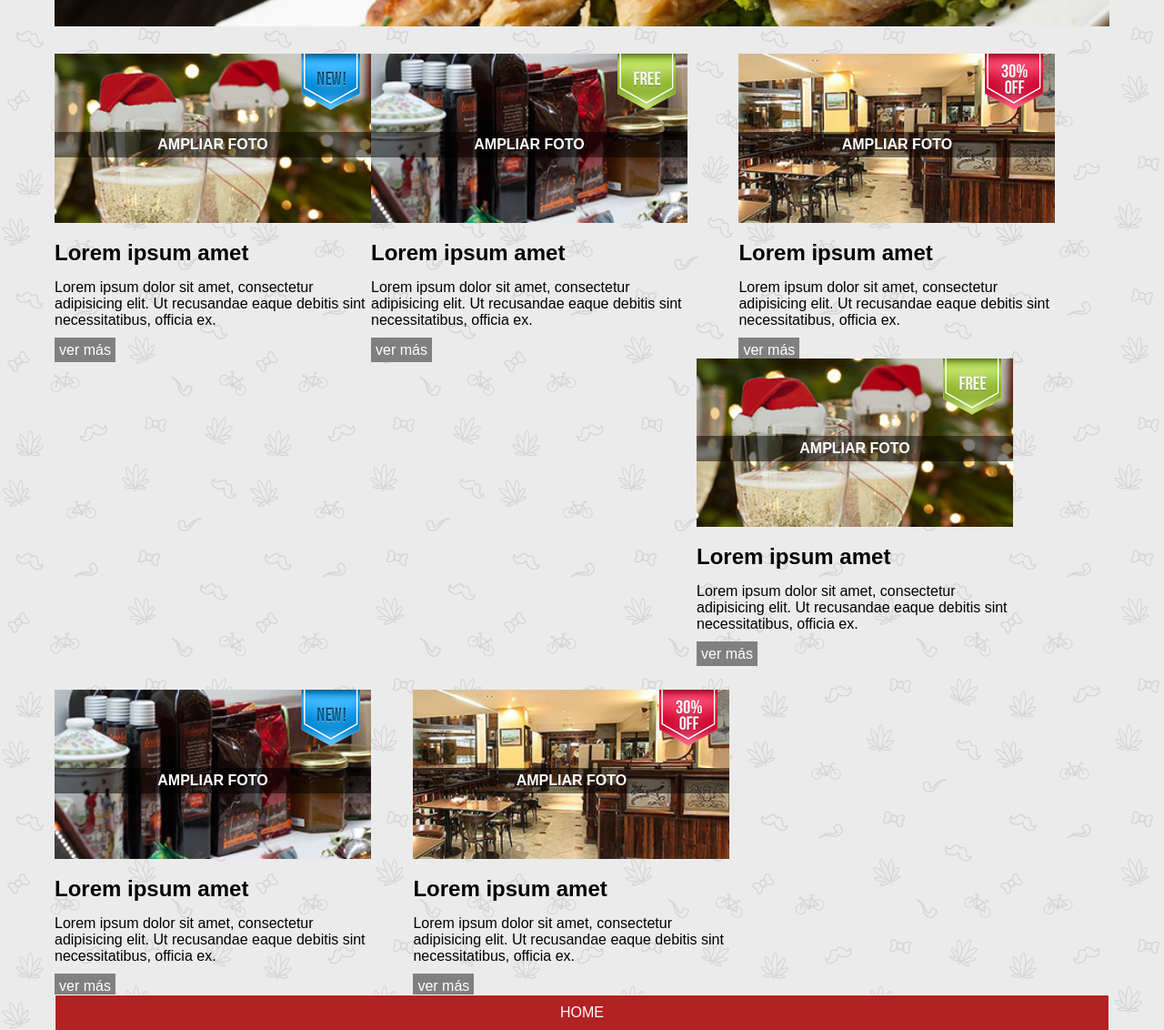
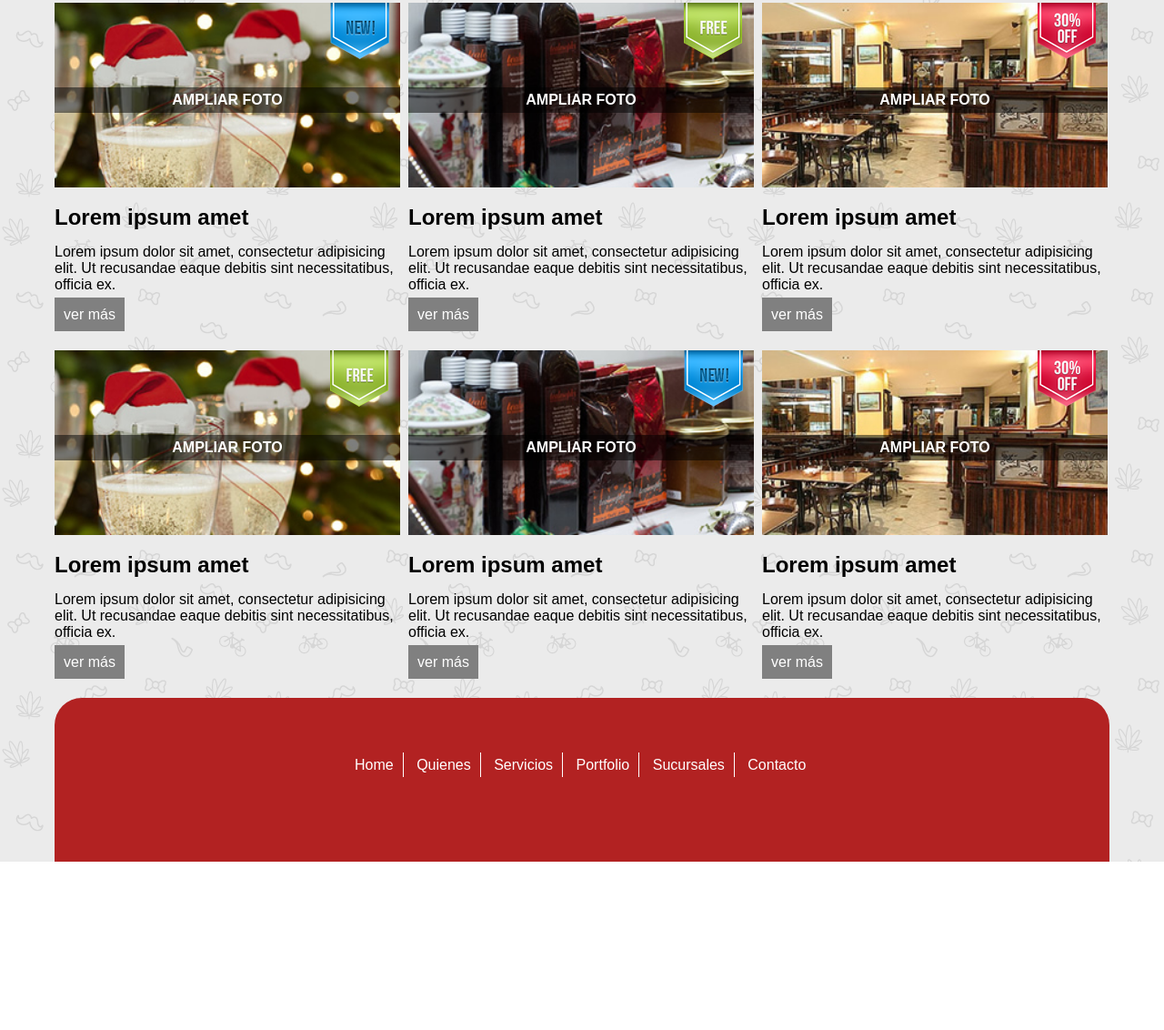
Before and after one commit to lucas-damian/kitchening, a plain HTML site: page index.html in a window 1280 px wide. Shown: the part 641-1773 px from the top of the page at 91% size. After the commit the page ends 1588 px from the top, so only its background shows below. Drawn offline with Linux system fonts and the light colour scheme.

Commit message:
nuevo footer

```diff
--- a/css/style.css
+++ b/css/style.css
@@ -107,9 +107,10 @@ section.banner img{
     background-color: gray/* var(--colorBorones) */;
     padding: 5px;
     text-transform: lowercase;
+
 }
 
-/* FOOTER */
+ /*  FOOTER  */
 
 .container footer li{
     background-color: firebrick;
@@ -120,7 +121,7 @@ section.banner img{
 
 /* MEDIA QUERIES */
 
-/* VERSION TABLET */
+/* VERSIÓN TABLET */
 
 @media(min-width:426px){
 
@@ -128,25 +129,28 @@ section.banner img{
         margin-bottom: 20px;
     }
 
-    .container nav header .toogle-nav{
+    .container header .toggle-nav{
         display: none;
     }
 
     header nav.main-nav li{
         display: inline-block;
-        width: 117px;
+        width: 118px;
+    }
 
+    header nav.main-nav li:not(:last-child){
+        margin-right: 3px;
     }
-    header nav.main-nav li:not(:last-child){
-        margin-right: 4px;
-    }
+
     /* BANNER */
 
-     section.banner img{
-        display: block;
+    section.banner img{
+        display:block;
         width: 100%;
         margin-bottom: 30px;
     }
+
+
     .container section.vip-products{
         overflow: hidden;
     }
@@ -157,33 +161,76 @@ section.banner img{
     .container section.vip-products article:nth-child(odd){
         margin-right: 4%;
     }
+
 }
 
-/* VERSION ESCRITORIO */
+/* VERSIÓN ESCRITORIO */
 
 @media(min-width:769px){
     .container{
         max-width: 1180px;
+        padding-bottom: 0;
     }
-    .container header ul{
+    header nav.main-nav ul{
         overflow: hidden;
         width: 100%;
     }
-     header nav.main-nav li{
+    header nav.main-nav li{
         width: 180px;
         float: left;
+        margin-right: 0;
     }
     header nav.main-nav li:not(:last-child){
         margin-right: 16px;
     }
+
+    .container section.vip-products article:nth-child(odd){
+        margin-right: 0%;
+    }
+    .container section.vip-products article:nth-child(even){
+        margin-right: 0px;
+    }
+
+    .container section.vip-products article:nth-child(3n){
+        margin-right: 0;
+    }
+    .container section.vip-products article:nth-child(2){
+        margin:0 9px;
+    }
+
+    .container section.vip-products article:nth-child(5){
+        margin:0 9px;
+    }
+
     .container section.vip-products article{
-        width: 30%;
+        width: 380px;
+        float: left;
+        margin-bottom: 30px;
         margin-right: 10px;
     }
-    .container section.vip-products article:nth-child(odd){
-        margin: 0;
+    .container section.vip-products article.product a.more{
+        padding: 10px;
     }
-    .container section.vip-products article:nth-child(3n){
-        margin: 0 4%;
+
+    .container footer{
+        background-color: firebrick;
+        height: 180px;
+        padding:65px 0 65px 320px;
+        border-top-left-radius: 30px;
+        border-top-right-radius: 30px
+    }
+
+    .container footer li{
+        display: inline;
+        border:none;
+        border-right: 1px solid white;
+        padding:5px 10px ;
+    }
+
+    .container footer li:last-child{
+        border-right: none;
+    }
+    .container footer li a{
+        text-transform: capitalize;
     }
 }
```
